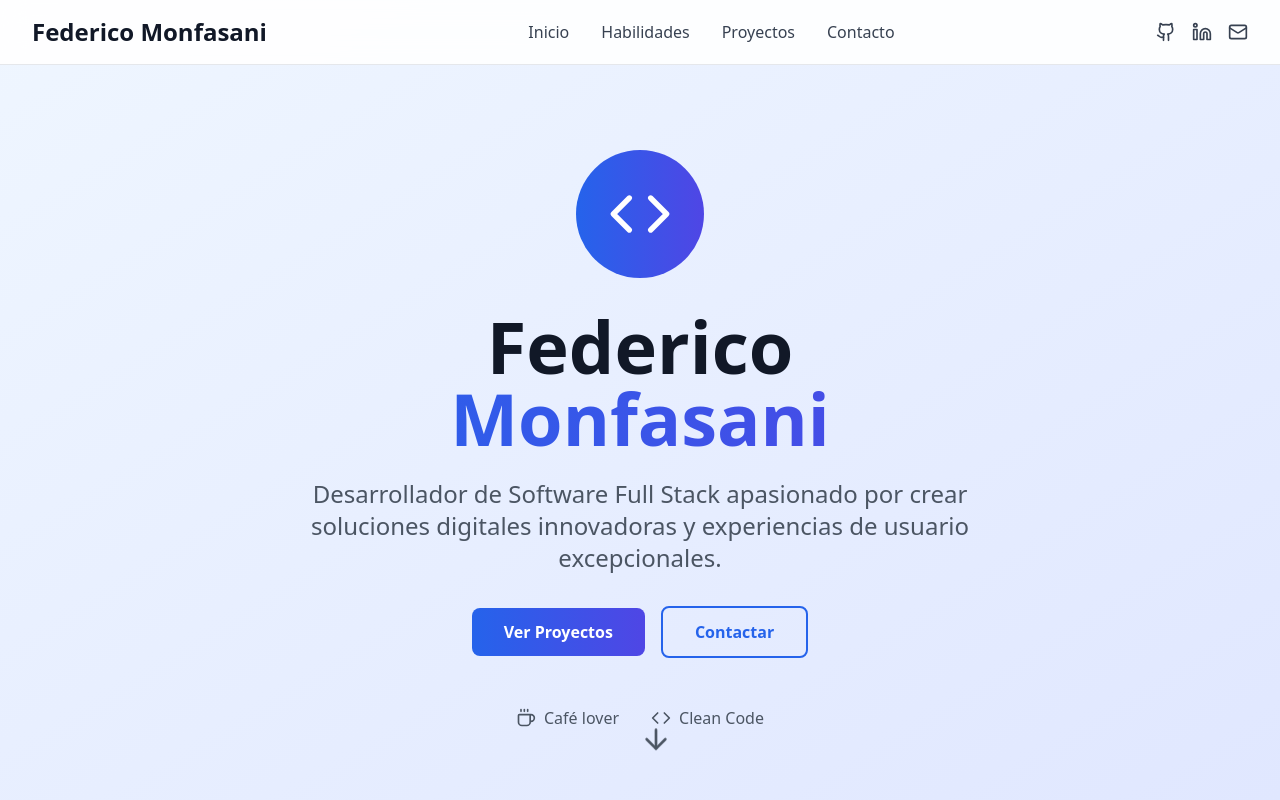
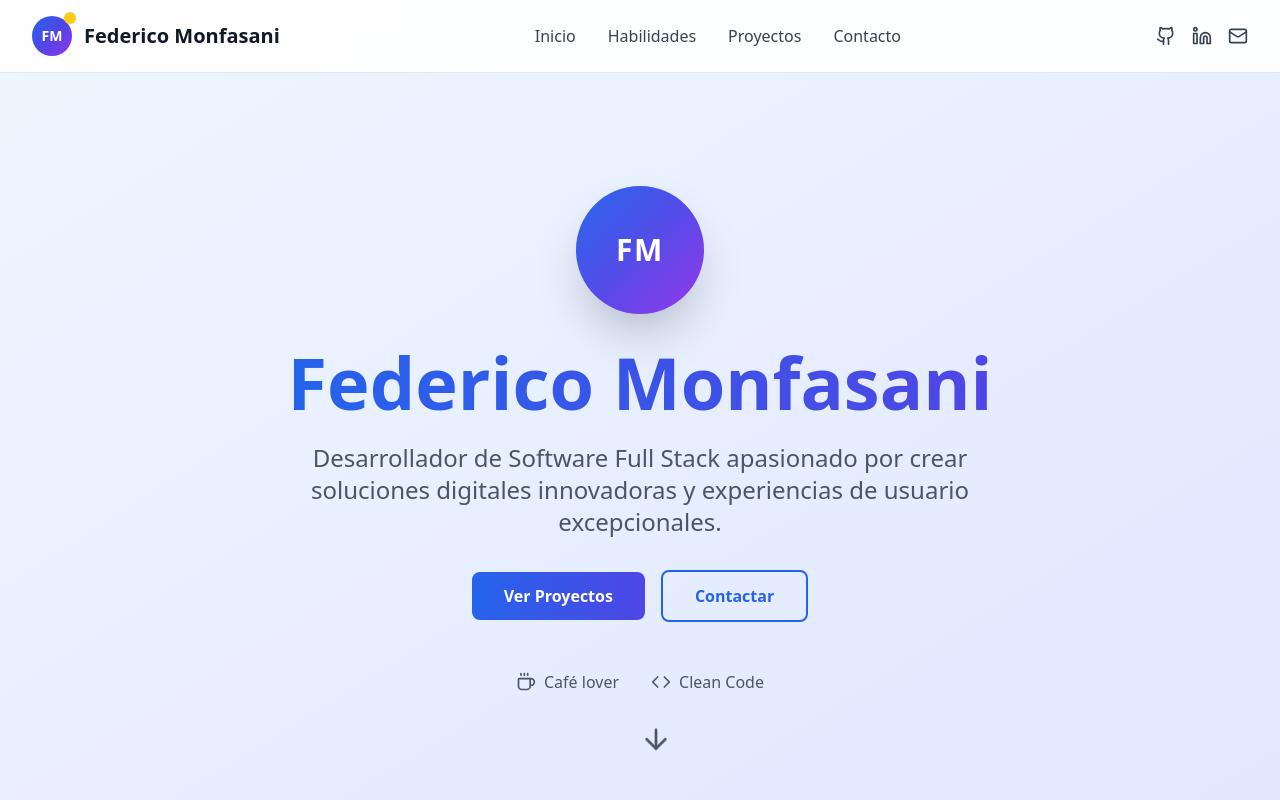
Before and after one commit to fmonfasani/FM_Software_Developer, a React (Vite) app: page / in a window 1280 px wide. Shown: the top 800 px of the page. Built offline with nearby package versions, Linux system fonts and the light colour scheme.

Commit message:
Refine design and add GitHub sync
- Modify the design, animations, and layouts.
- Place name and surname side by side.
- Improve the logo, possibly using initials.
- Transfer the code to GitHub.

```diff
--- a/src/components/Header.tsx
+++ b/src/components/Header.tsx
@@ -17,33 +17,39 @@ const Header = () => {
     <header className="fixed top-0 left-0 right-0 z-50 bg-white/90 backdrop-blur-md border-b border-gray-200">
       <div className="max-w-7xl mx-auto px-4 sm:px-6 lg:px-8">
         <div className="flex justify-between items-center py-4">
-          <div className="text-2xl font-bold text-gray-900">
-            Federico Monfasani
+          <div className="flex items-center space-x-3">
+            <div className="w-10 h-10 rounded-full bg-gradient-to-br from-blue-600 via-indigo-600 to-purple-600 flex items-center justify-center relative">
+              <div className="text-white font-bold text-sm">FM</div>
+              <div className="absolute -top-1 -right-1 w-3 h-3 bg-yellow-400 rounded-full"></div>
+            </div>
+            <div className="text-xl font-bold text-gray-900">
+              Federico Monfasani
+            </div>
           </div>
 
           {/* Desktop Navigation */}
           <nav className="hidden md:flex space-x-8">
             <button
               onClick={() => scrollToSection('home')}
-              className="text-gray-700 hover:text-blue-600 transition-colors"
+              className="text-gray-700 hover:text-blue-600 transition-colors font-medium"
             >
               Inicio
             </button>
             <button
               onClick={() => scrollToSection('skills')}
-              className="text-gray-700 hover:text-blue-600 transition-colors"
+              className="text-gray-700 hover:text-blue-600 transition-colors font-medium"
             >
               Habilidades
             </button>
             <button
               onClick={() => scrollToSection('projects')}
-              className="text-gray-700 hover:text-blue-600 transition-colors"
+              className="text-gray-700 hover:text-blue-600 transition-colors font-medium"
             >
               Proyectos
             </button>
             <button
               onClick={() => scrollToSection('contact')}
-              className="text-gray-700 hover:text-blue-600 transition-colors"
+              className="text-gray-700 hover:text-blue-600 transition-colors font-medium"
             >
               Contacto
             </button>
--- a/src/components/Hero.tsx
+++ b/src/components/Hero.tsx
@@ -14,15 +14,18 @@ const Hero = () => {
       <div className="max-w-7xl mx-auto px-4 sm:px-6 lg:px-8 text-center">
         <div className="animate-fade-in">
           <div className="mb-8">
-            <div className="w-32 h-32 mx-auto mb-6 rounded-full bg-gradient-to-r from-blue-600 to-indigo-600 flex items-center justify-center">
-              <Code size={64} className="text-white" />
+            <div className="w-32 h-32 mx-auto mb-6 rounded-full bg-gradient-to-br from-blue-600 via-indigo-600 to-purple-600 flex items-center justify-center shadow-2xl relative overflow-hidden">
+              <div className="absolute inset-0 bg-gradient-to-br from-blue-500/20 to-purple-500/20 animate-pulse"></div>
+              <div className="relative z-10 text-white font-bold text-3xl tracking-wider">
+                FM
+              </div>
+              <div className="absolute -top-2 -right-2 w-8 h-8 bg-yellow-400 rounded-full opacity-80 animate-bounce"></div>
             </div>
           </div>
 
           <h1 className="text-5xl md:text-7xl font-bold text-gray-900 mb-6">
-            Federico
-            <span className="block text-transparent bg-clip-text bg-gradient-to-r from-blue-600 to-indigo-600">
-              Monfasani
+            <span className="text-transparent bg-clip-text bg-gradient-to-r from-blue-600 to-indigo-600">
+              Federico Monfasani
             </span>
           </h1>
 
@@ -34,7 +37,7 @@ const Hero = () => {
           <div className="flex flex-col sm:flex-row gap-4 justify-center items-center mb-12">
             <button
               onClick={() => scrollToSection('projects')}
-              className="px-8 py-3 bg-gradient-to-r from-blue-600 to-indigo-600 text-white rounded-lg font-semibold hover:shadow-lg transform hover:scale-105 transition-all duration-200"
+              className="px-8 py-3 bg-gradient-to-r from-blue-600 to-indigo-600 text-white rounded-lg font-semibold hover:shadow-lg transform hover:scale-105 transition-all duration-200 hover:from-blue-700 hover:to-indigo-700"
             >
               Ver Proyectos
             </button>
@@ -47,11 +50,11 @@ const Hero = () => {
           </div>
 
           <div className="flex justify-center items-center space-x-8 text-gray-600">
-            <div className="flex items-center space-x-2">
+            <div className="flex items-center space-x-2 hover:text-blue-600 transition-colors">
               <Coffee size={20} />
               <span>Café lover</span>
             </div>
-            <div className="flex items-center space-x-2">
+            <div className="flex items-center space-x-2 hover:text-blue-600 transition-colors">
               <Code size={20} />
               <span>Clean Code</span>
             </div>
```
